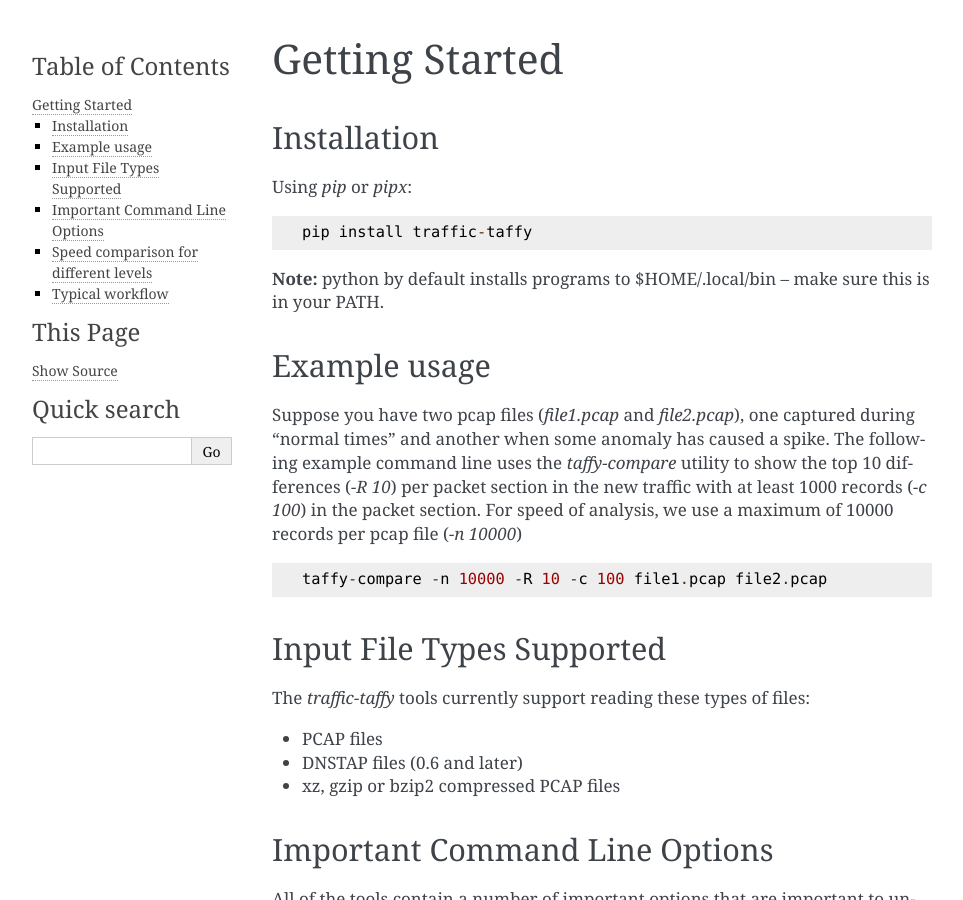
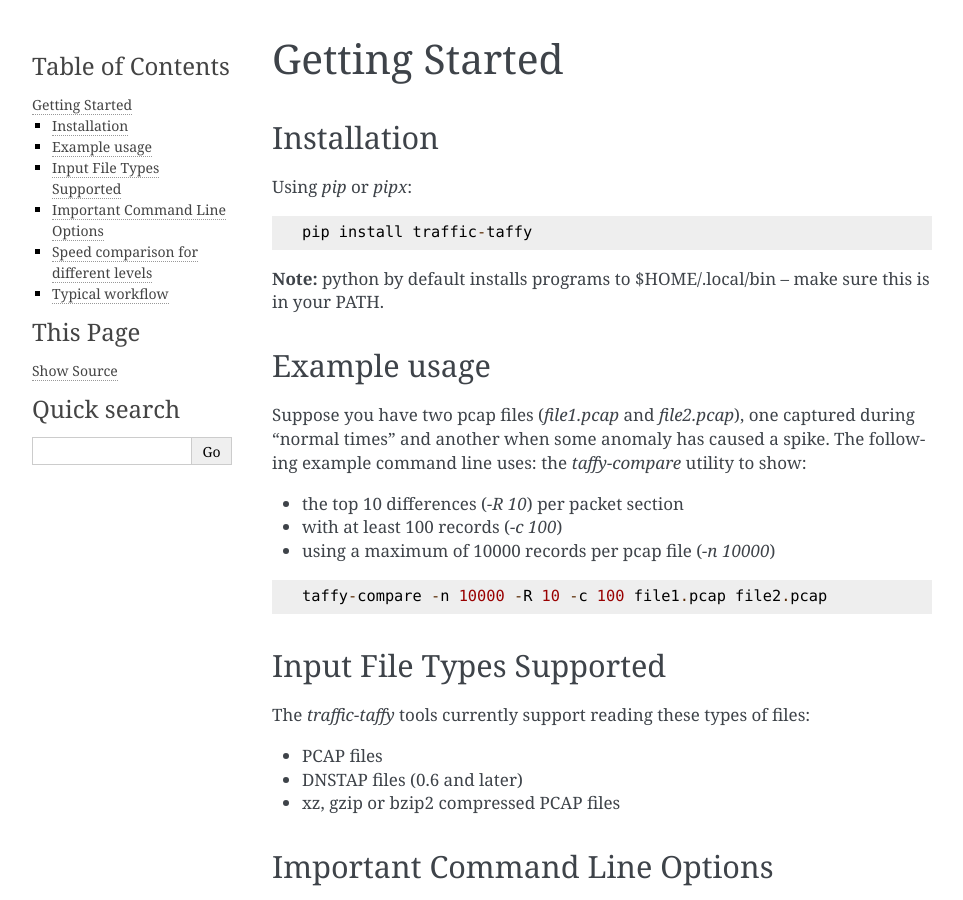
Before and after one commit to traffic-taffy/traffic-taffy, a Sphinx documentation site: the page built from docs/gettingstarted.rst, in a window 1280 px wide and 900 px high. Shown: the whole window, without its empty margins (148-1111 px from the left). Built offline with Sphinx 7.4.7, drawn with Linux system fonts in a browser that asks for light colours.

Commit message:
turn explination into bullets

```diff
--- a/docs/gettingstarted.rst
+++ b/docs/gettingstarted.rst
@@ -19,11 +19,12 @@ Example usage
 
 Suppose you have two pcap files (*file1.pcap* and *file2.pcap*), one
 captured during "normal times" and another when some anomaly has
-caused a spike.  The following example command line uses the
-*taffy-compare* utility to show the top 10 differences (*-R 10*) per
-packet section in the new traffic with at least 1000 records (*-c
-100*) in the packet section.  For speed of analysis, we use a maximum
-of 10000 records per pcap file (*-n 10000*)
+caused a spike.  The following example command line uses: the
+*taffy-compare* utility to show:
+
+- the top 10 differences (*-R 10*) per packet section
+- with at least 100 records (*-c 100*)
+- using a maximum of 10000 records per pcap file (*-n 10000*)
 
 ::
 
```
